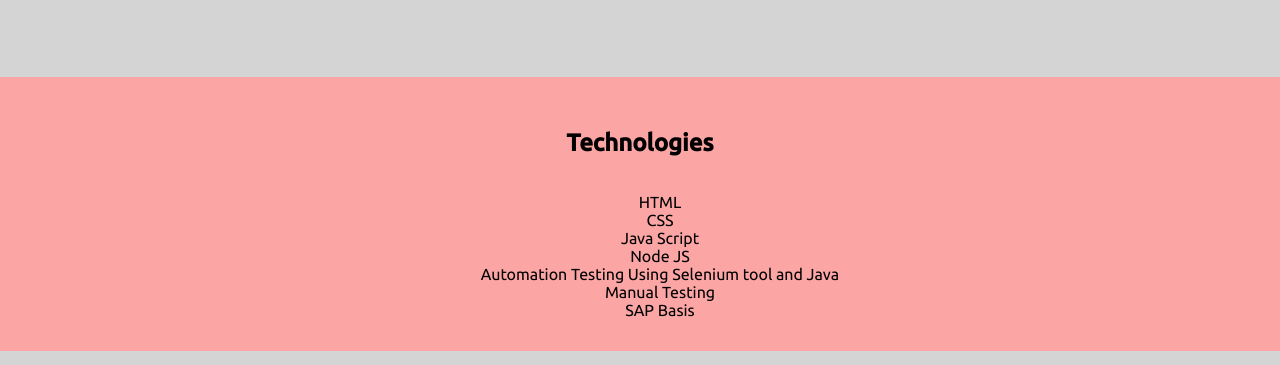
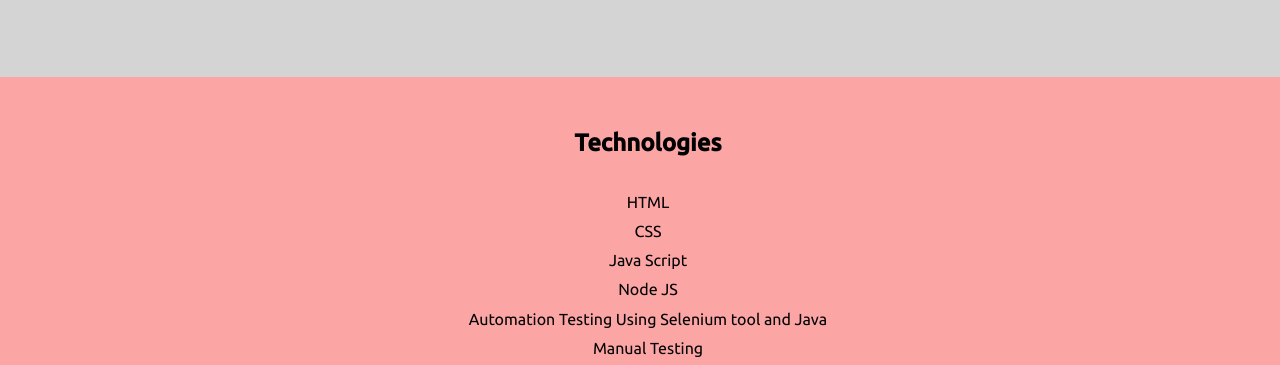
Before and after one commit to imshubham-mishra/portfolio-site, a plain HTML site: page index.html in a window 1280 px wide. Shown: the part 581-946 px from the top of the page. Drawn offline with Linux system fonts and the light colour scheme.

Commit message:
updatetd styling

```diff
--- a/index.html
+++ b/index.html
@@ -31,19 +31,20 @@
 <section class="section ow" >
     <h1 style="font-weight: bolder;">Technologies</h1>
     <p class="container container-center ">
-<ul class="list-non-bullet"  style="width: auto;">
-        <li>HTML</li>
-        <li>CSS</li>
-        <li>Java Script</li>
-        <li>Node JS</li>
-        <li>Automation Testing Using Selenium tool and Java</li>
-        <li>Manual Testing</li>
-        <li>SAP Basis</li>
+<ul class="list-non-bullet" >
+        <li class="text">HTML</li>
+        <li class="text">CSS</li>
+        <li class="text">Java Script</li>
+        <li class="text">Node JS</li>
+        <li class="text">Automation Testing Using Selenium tool and Java</li>
+        <li class="text">Manual Testing</li>
+        <li class="text">SAP Basis</li>
     </ul></p>
 </section>
 <section class="section section-style" style="margin-top: 3rem;" >
     <h1 style="font-weight: bolder;">Projects</h1>
     <p  class="container container-center ">I have made few projects during Neog Bootcamp. Feel free to check them out and you can also see my source code on github. </p>
+    <br>
     <br>
     <a class="link primary-link" href="projects.html">see projects</a>
 </section>
@@ -51,6 +52,7 @@
 <section class="section ow section-style">
     <h1 style="font-weight: bolder;" >Blogs</h1>
     <p  class="container container-center ">I have some intresting blogs too. Though they are dummy but you will like it.please do check them out.</p>
+    <br>
     <br>
     <a class="link primary-link" href="blogs.html"  >see blogs</a>
 <br>
--- a/styles.css
+++ b/styles.css
@@ -111,6 +111,7 @@ body {
     padding: 1rem 1rem;
     text-align: center;
     margin-top: 2rem;
+     padding-left: 2rem;
     /* padding-inline-start: 0px; */
     /* text-align: center; */
 }
@@ -153,3 +154,10 @@ body {
     padding-bottom: 3rem;
     style="margin-top:3px;"
 }
+.ow ul{
+    padding-inline-start: 0px;
+}
+
+.ow .list-non-bullet .text{
+    padding-bottom: 0.7rem;
+}
```
